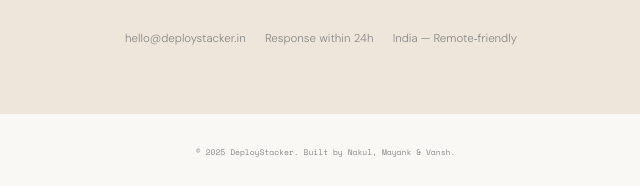
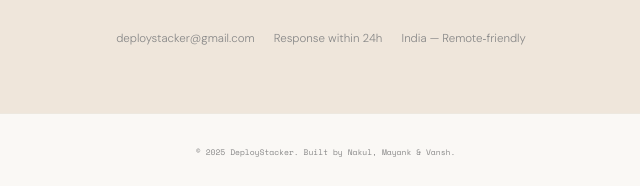
Before and after one commit to vansh9676/deploystacker, a plain HTML site: page index.html in a window 1280 px wide. Shown: the part 5637-5823 px from the top of the page, 319-959 px from the left. Drawn offline with nearby package versions, Linux system fonts and the light colour scheme.

Commit message:
Update contact email to deploystacker@gmail.com

```diff
--- a/index.html
+++ b/index.html
@@ -1304,10 +1304,10 @@
             <p class="cta-final-sub">Prefer to talk directly? We're available on WhatsApp or email.</p>
             <div class="cta-final-actions">
                 <a href="https://wa.me/9996005270?text=Hello%20DeployStacker%2C%20I%27m%20interested%20in%20your%20web%20development%20services." class="btn-primary" target="_blank" rel="noopener">Chat on WhatsApp</a>
-                <a href="mailto:hello@deploystacker.in" class="btn-outline">Email Us</a>
+                <a href="mailto:deploystacker@gmail.com" class="btn-outline">Email Us</a>
             </div>
             <div class="cta-final-contact">
-                <span>hello@deploystacker.in</span>
+                <span>deploystacker@gmail.com</span>
                 <span>Response within 24h</span>
                 <span>India — Remote‑friendly</span>
             </div>
```
